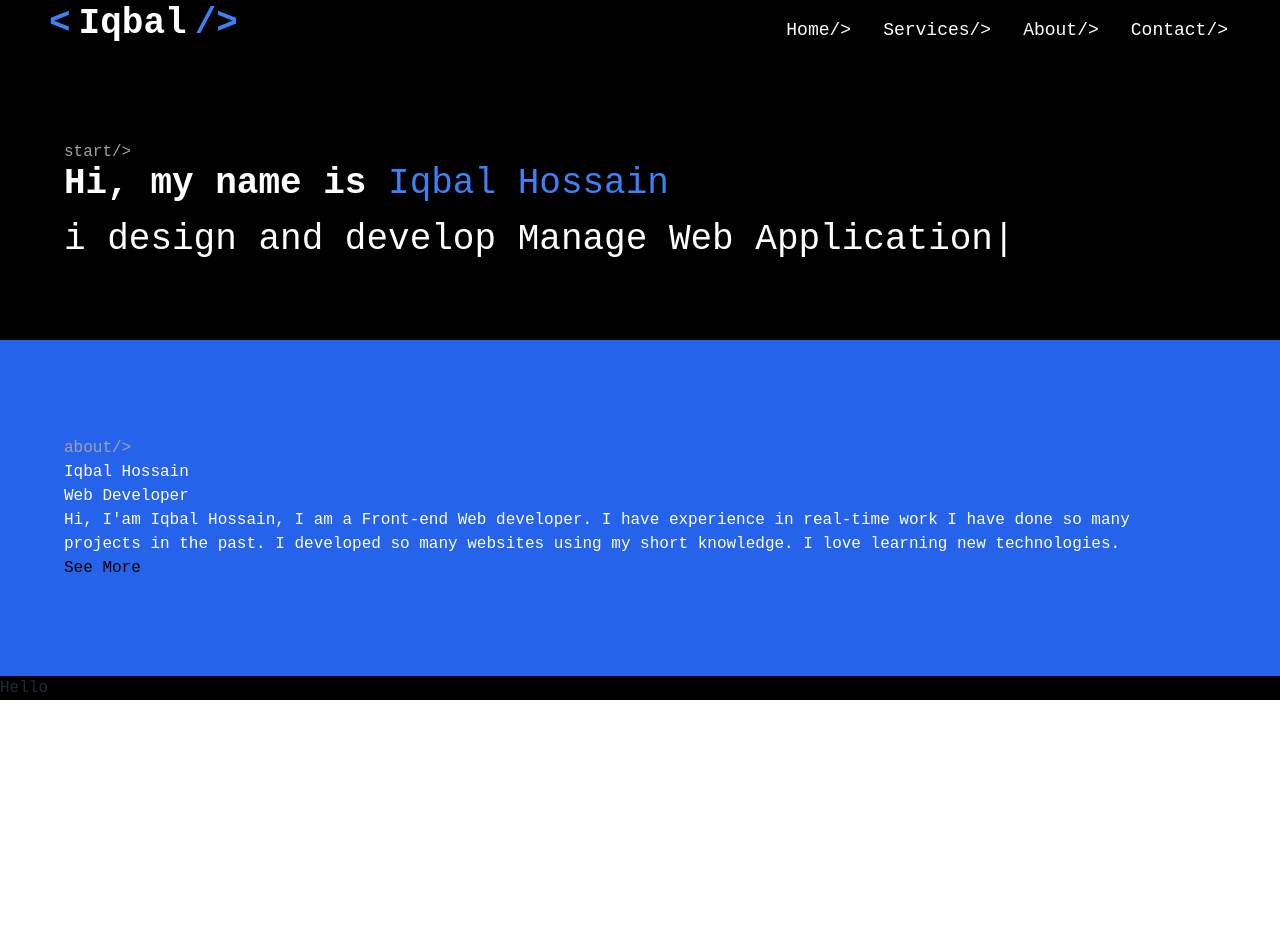
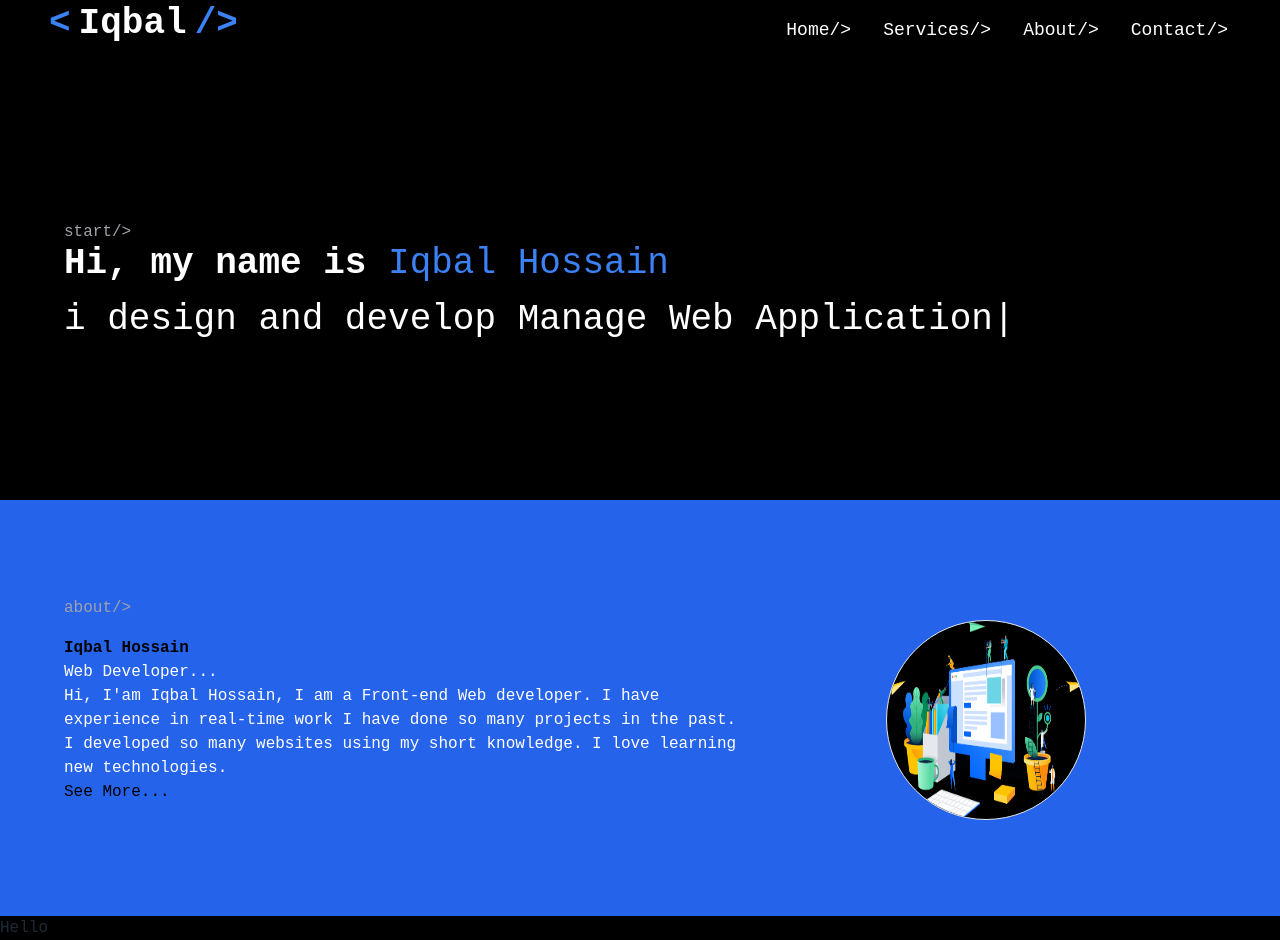
Before and after one commit to IqbalHossain4/iqbal-portfolio, a React (Vite) app: page / in a window 1280 px wide. Before the commit the page ends 800 px from the top, so only its background shows below. Built offline with nearby package versions, Linux system fonts and the light colour scheme.

Commit message:
add about

```diff
--- a/package.json
+++ b/package.json
@@ -15,6 +15,7 @@
     "react": "^18.2.0",
     "react-dom": "^18.2.0",
     "react-router-dom": "^6.13.0",
+    "react-tilt": "^1.0.2",
     "react-type-animation": "^3.1.0",
     "sort-by": "^1.2.0"
   },
--- a/src/Pages/Home.jsx
+++ b/src/Pages/Home.jsx
@@ -1,12 +1,14 @@
 import React from "react";
 import Banner from "../component/Banner/Banner";
 import About from "../component/About_me/About";
+import Work from "../component/Works/Work";
 
 const Home = () => {
   return (
     <div>
       <Banner />
       <About />
+      <Work />
     </div>
   );
 };
--- a/src/component/About_me/About.jsx
+++ b/src/component/About_me/About.jsx
@@ -1,5 +1,5 @@
 import React, { useState } from "react";
-
+import logo from "../../assets/image.png";
 const About = () => {
   const [showMore, setShowMore] = useState(false);
   const toggleShowMore = () => {
@@ -10,10 +10,11 @@ const About = () => {
     <div className="text-white bg-blue-600 py-4">
       <div className="container">
         <p className="text-zinc-400">about/&gt;</p>
-        <div>
-          <h1>Iqbal Hossain</h1>
-          <p>Web Developer</p>
-          <div>
+        <div className="md:flex   items-center justify-evenly w-full">
+          <div className="w-3/4 mx-auto">
+            <h1 className="text-black font-bold">Iqbal Hossain</h1>
+            <p>Web Developer...</p>
+            <div className="text-md">
               <p>
                 Hi, I'am Iqbal Hossain, I am a Front-end Web developer. I have
                 experience in real-time work I have done so many projects in the
@@ -23,20 +24,31 @@ const About = () => {
               {showMore ? (
                 <div>
                   <p>
-                  I know every person never knows everything but I am trying to
-                  learn every day new something. Learning is part of my life. I
-                  believe that if I want to do something new then I have to need
-                  to make myself different from any other.
+                    I know every person never knows everything but I am trying
+                    to learn every day new something. Learning is part of my
+                    life. I believe that if I want to do something new then I
+                    have to need to make myself different from any other.
                   </p>
                   <button className="text-black" onClick={toggleShowMore}>
-                  See Less
+                    See Less...
                   </button>
                 </div>
               ) : (
                 <button className="text-black" onClick={toggleShowMore}>
-                See More
+                  See More...
                 </button>
               )}
+            </div>
+          </div>
+
+          <div className="md:w-1/2">
+            <div className="w-[200px] h-[200px] bg-black  rounded-full border mx-auto">
+              <img
+                src={logo}
+                className="w-full h-full rounded-full"
+                alt="logo"
+              />
+            </div>
           </div>
         </div>
       </div>
--- a/src/component/Banner/Banner.jsx
+++ b/src/component/Banner/Banner.jsx
@@ -2,7 +2,8 @@ import React from "react";
 import { TypeAnimation } from "react-type-animation";
 const Banner = () => {
   return (
-    <div className="my-28 container">
+    <div className="my-40 ">
+      <div className=" container">
         <div className="text-white ">
           <p className="text-zinc-400">start/&gt;</p>
           <h1 className="text-4xl">
@@ -26,6 +27,7 @@ const Banner = () => {
           </h2>
         </div>
       </div>
+    </div>
   );
 };
 
--- /dev/null
+++ b/src/component/Works/Work.jsx
@@ -0,0 +1,11 @@
+import React from "react";
+
+const Work = () => {
+  return (
+    <div>
+      <div></div>
+    </div>
+  );
+};
+
+export default Work;
```
Also changed, not shown: src/assets/image.png (added), 1 other file (tests, documents, lock files or other folders). Lines whose indentation alone changed are shown as unchanged.
